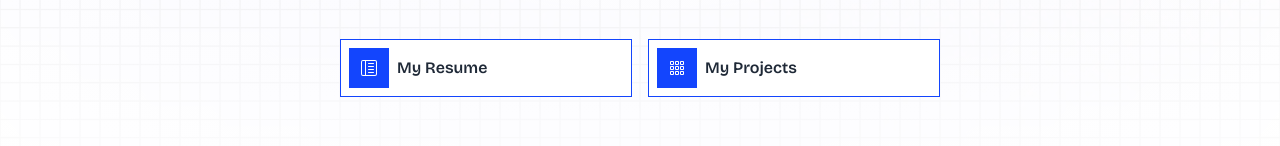
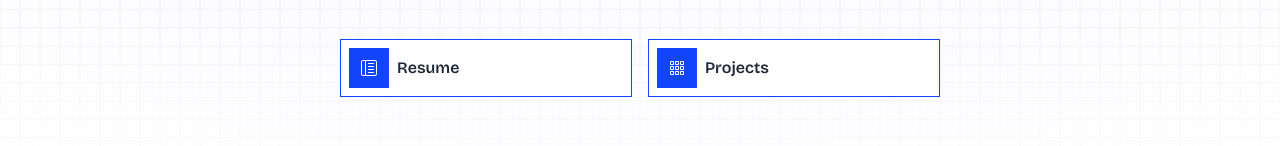
Before and after one commit to abundiko/portfolio-2024, a Next.js app: page /new in a window 1280 px wide. Shown: the part 485-631 px from the top of the page. Built offline with nearby package versions, Linux system fonts and the light colour scheme.

Commit message:
updated projects

```diff
--- a/app/new/Hero.tsx
+++ b/app/new/Hero.tsx
@@ -20,7 +20,7 @@ export default function Hero() {
             <div className="grid grid-cols-2 mx-auto max-w-[600px] w-full gap-4">
               <PrimaryButton
                 icon={<BsLayoutTextSidebarReverse />}
-                title="My Resume"
+                title="Resume"
                 href="/files/Abundance-resume-21-05-25.pdf"
                 download
                 blank
@@ -28,7 +28,7 @@ export default function Hero() {
               <PrimaryButton
                 href="#PROJECTS"
                 icon={<BsGrid3X3Gap />}
-                title="My Projects"
+                title="Projects"
               />
             </div>
           </div>
```
